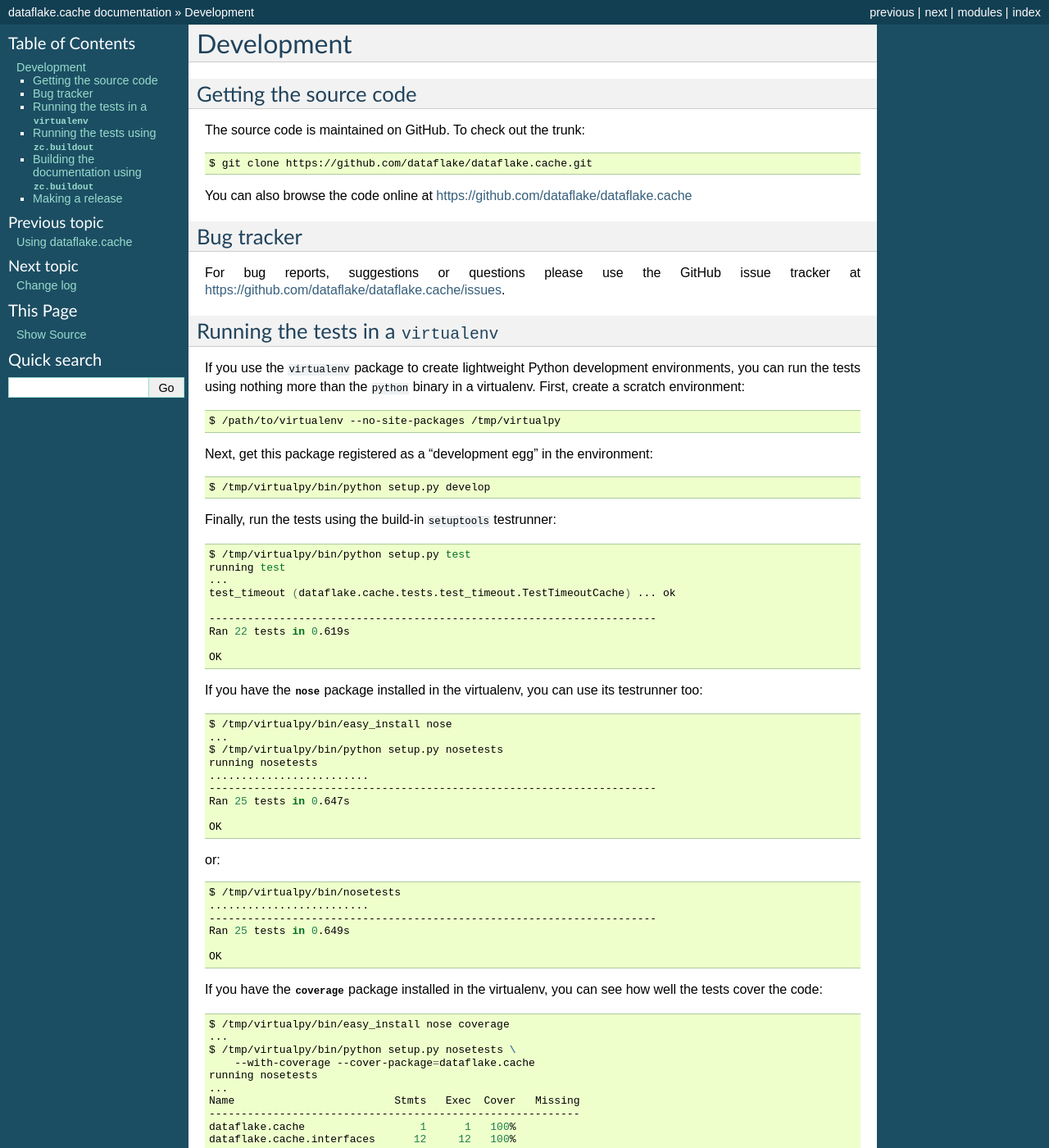
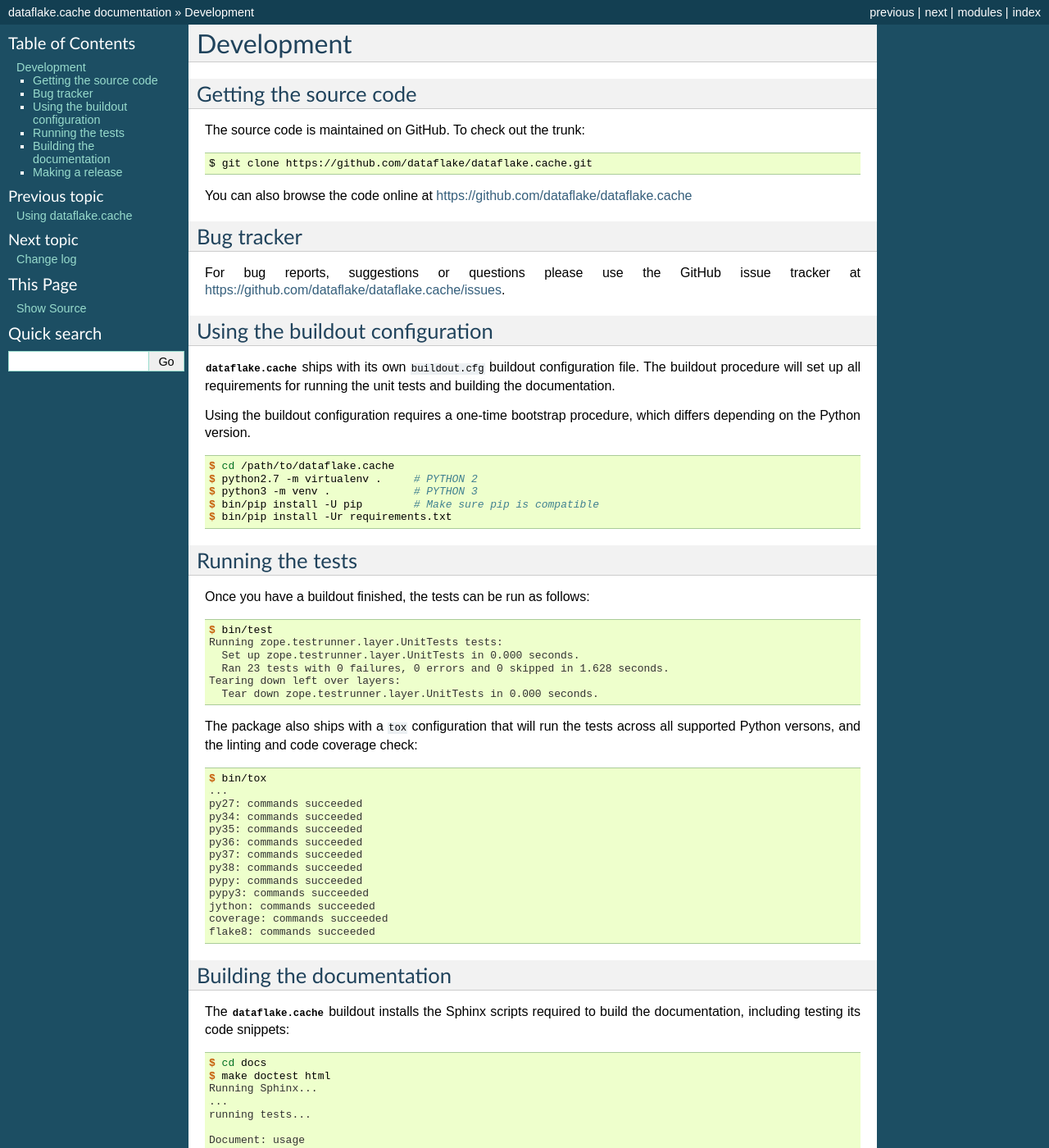
Before and after one commit to dataflake/dataflake.cache, a Sphinx documentation site: the page built from docs/development.rst, in a window 1280 px wide and 1400 px high. Shown: the whole window at 82% size. Built offline with Sphinx 7.4.7, drawn with Linux system fonts in a browser that asks for light colours; some of the changed text lies outside the part shown.

Commit message:
- move from bootstrap.py to virtualenv and pip for bootstrapping

```diff
--- a/CHANGES.txt
+++ b/CHANGES.txt
@@ -3,6 +3,7 @@
 
 1.12 (unreleased)
 -----------------
+- move from ``bootstrap.py`` to ``virtualenv`` and ``pip`` for bootstrapping
 
 
 1.11 (2018-11-22)
--- a/buildout.cfg
+++ b/buildout.cfg
@@ -15,9 +15,5 @@
 eggs =
     dataflake.cache[docs]
     Sphinx
-    tox
-    twine
 scripts =
     sphinx-build
-    tox
-    twine
--- a/docs/development.rst
+++ b/docs/development.rst
@@ -22,129 +22,68 @@
 https://github.com/dataflake/dataflake.cache/issues.
 
 
-Running the tests in a ``virtualenv``
-=====================================
-If you use the ``virtualenv`` package to create lightweight Python
-development environments, you can run the tests using nothing more
-than the ``python`` binary in a virtualenv.  First, create a scratch
-environment:
+Using the buildout configuration
+================================
+:mod:`dataflake.cache` ships with its own :file:`buildout.cfg` buildout
+configuration file. The buildout procedure will set up all requirements
+for running the unit tests and building the documentation.
 
-.. code-block:: sh
+Using the buildout configuration requires a one-time bootstrap procedure, which
+differs depending on the Python version.
 
-   $ /path/to/virtualenv --no-site-packages /tmp/virtualpy
+.. code-block:: console
 
-Next, get this package registered as a "development egg" in the
-environment:
-
-.. code-block:: sh
-
-   $ /tmp/virtualpy/bin/python setup.py develop
-
-Finally, run the tests using the build-in ``setuptools`` testrunner:
-
-.. code-block:: sh
-
-   $ /tmp/virtualpy/bin/python setup.py test
-   running test
-   ...
-   test_timeout (dataflake.cache.tests.test_timeout.TestTimeoutCache) ... ok
-
-   ----------------------------------------------------------------------
-   Ran 22 tests in 0.619s
-
-   OK
-
-If you have the :mod:`nose` package installed in the virtualenv, you can
-use its testrunner too:
-
-.. code-block:: sh
-
-   $ /tmp/virtualpy/bin/easy_install nose
-   ...
-   $ /tmp/virtualpy/bin/python setup.py nosetests
-   running nosetests
-   .........................
-   ----------------------------------------------------------------------
-   Ran 25 tests in 0.647s
-
-   OK
-
-or:
-
-.. code-block:: sh
-
-   $ /tmp/virtualpy/bin/nosetests
-   .........................
-   ----------------------------------------------------------------------
-   Ran 25 tests in 0.649s
-
-   OK
-
-If you have the :mod:`coverage` package installed in the virtualenv,
-you can see how well the tests cover the code:
-
-.. code-block:: sh
-
-   $ /tmp/virtualpy/bin/easy_install nose coverage
-   ...
-   $ /tmp/virtualpy/bin/python setup.py nosetests \
-       --with-coverage --cover-package=dataflake.cache
-   running nosetests
-   ...
-   Name                         Stmts   Exec  Cover   Missing
-   ----------------------------------------------------------
-   dataflake.cache                  1      1   100%
-   dataflake.cache.interfaces      12     12   100%
-   dataflake.cache.simple          39     39   100%
-   dataflake.cache.timeout         61     61   100%
-   dataflake.cache.utils           25     10    40%   20-37
-   ----------------------------------------------------------
-   TOTAL                          138    123    89%
-   ----------------------------------------------------------------------
-   Ran 25 tests in 0.668s
-
-   OK
+    $ cd /path/to/dataflake.cache
+    $ python2.7 -m virtualenv .     # PYTHON 2
+    $ python3 -m venv .             # PYTHON 3
+    $ bin/pip install -U pip        # Make sure pip is compatible
+    $ bin/pip install -Ur requirements.txt
 
 
-Running the tests using  :mod:`zc.buildout`
-===========================================
-:mod:`dataflake.cache` ships with its own :file:`buildout.cfg` file and
-:file:`bootstrap.py` for setting up a development buildout:
+Running the tests
+=================
+Once you have a buildout finished, the tests can be run as follows:
 
-.. code-block:: sh
+.. code-block:: console
 
-  $ python bootstrap.py
-  ...
-  Generated script '.../bin/buildout'
-  $ bin/buildout
-  ...
-
-Once you have a buildout, the tests can be run as follows:
-
-.. code-block:: sh
-
-   $ bin/test
-   Running tests at all levels
-   Running zope.testing.testrunner.layer.UnitTests tests:
-     Set up zope.testing.testrunner.layer.UnitTests in 0.000 seconds.
-     Running:
-   .......................
-     Ran 23 tests with 0 failures and 0 errors in 1.615 seconds.
-   Tearing down left over layers:
-     Tear down zope.testing.testrunner.layer.UnitTests in 0.000 seconds.
+    $ bin/test
+    Running zope.testrunner.layer.UnitTests tests:
+      Set up zope.testrunner.layer.UnitTests in 0.000 seconds.
+      Ran 23 tests with 0 failures, 0 errors and 0 skipped in 1.628 seconds.
+    Tearing down left over layers:
+      Tear down zope.testrunner.layer.UnitTests in 0.000 seconds.
 
 
-Building the documentation using :mod:`zc.buildout`
-===================================================
+The package also ships with a ``tox`` configuration that will run the tests
+across all supported Python versons, and the linting and code coverage check:
+
+.. code-block:: console
+
+    $ bin/tox
+    ...
+    py27: commands succeeded
+    py34: commands succeeded
+    py35: commands succeeded
+    py36: commands succeeded
+    py37: commands succeeded
+    py38: commands succeeded
+    pypy: commands succeeded
+    pypy3: commands succeeded
+    jython: commands succeeded
+    coverage: commands succeeded
+    flake8: commands succeeded
+
+
+Building the documentation
+==========================
 The :mod:`dataflake.cache` buildout installs the Sphinx scripts required
 to build the documentation, including testing its code snippets:
 
-.. code-block:: sh
+.. code-block:: console
 
    $ cd docs
    $ make doctest html
-   .../bin/sphinx-build -b doctest -d .../docs/_build/doctrees   \
-        .../docs .../docs/_build/doctest
+   Running Sphinx...
    ...
    running tests...
 
@@ -162,29 +101,26 @@
        0 failures in tests
        0 failures in setup code
    build succeeded.
-   Testing of doctests in the sources finished, look at the  results in \
-        .../docs/_build/doctest/output.txt.
-   .../bin/sphinx-build -b html -d .../docs/_build/doctrees   \
-        .../docs .../docs/_build/html
+   ...
+   Running Sphinx...
    ...
    build succeeded.
 
-   Build finished. The HTML pages are in .../docs/_build/html.
+   The HTML pages are in _build/html.
 
 
 Making a release
 ================
-These instructions assume that you have a development sandbox set
-up using :mod:`zc.buildout` as the scripts used here are generated
-by the buildout. The `twine` package is required for uploading the
-release packages.
+Make sure you have the added requirements ``wheel`` and ``twine`` available:
 
-.. code-block:: sh
+.. code-block:: console
 
-  $ rm -rf dist
-  $ bin/buildout -No
-  $ bin/buildout setup setup.py sdist bdist_wheel
-  $ bin/twine upload -s dist/*
+    $ cd /path/to/dataflake.cache
+    $ bin/pip install -U wheel twine
+    $ rm -rf dist
+    $ bin/buildout -N
+    $ bin/buildout setup setup.py sdist bdist_wheel
+    $ bin/twine upload -s dist/*
 
 The ``bin/buildout`` step will make sure the correct package information
 is used.
--- /dev/null
+++ b/requirements.txt
@@ -0,0 +1,6 @@
+setuptools
+more_itertools < 6; python_version < "3"
+tox
+Sphinx < 2 ; python_version < "3"
+virtualenv ; python_version < "3"
+zc.buildout
```
Also changed, not shown: bootstrap.py (deleted, +0 -189 lines), docs/install.rst (+1 -6 lines), setup.py (+6 -1 lines).
